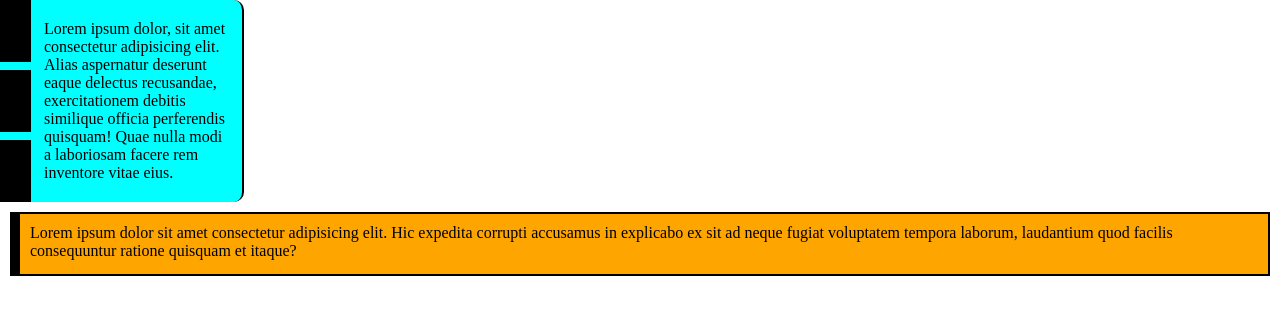
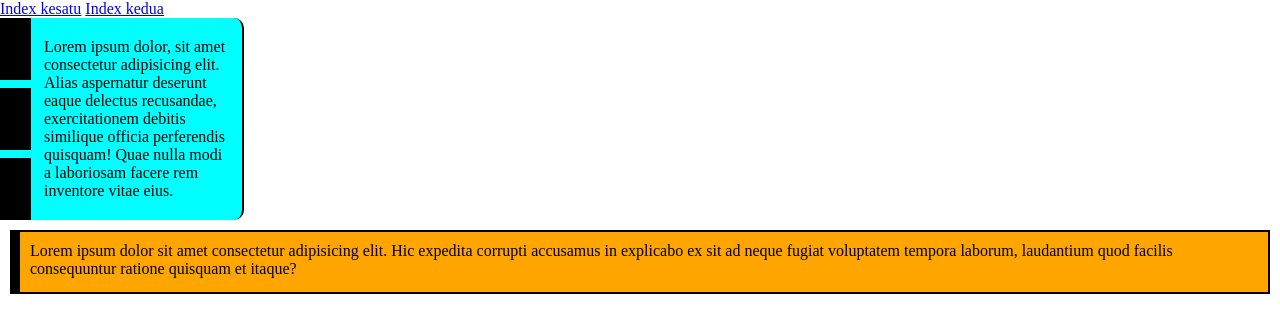
Before and after one commit to tiksmpn4depok/Tyo, a plain HTML site: page baru.html in a window 1280 px wide. Drawn offline with Linux system fonts and the light colour scheme.

Commit message:
Add files via upload

```diff
--- a/baru.html
+++ b/baru.html
@@ -38,6 +38,9 @@
     </style>
 </head>
 <body>
+    <a href="index.html">Index kesatu</a>
+	<a href="inlinecss.html">Index kedua</a>
+
     <div class="amba1">
         <p>
             Lorem ipsum dolor, sit amet consectetur adipisicing elit. Alias aspernatur deserunt eaque delectus recusandae, exercitationem debitis similique officia perferendis quisquam! Quae nulla modi a laboriosam facere rem inventore vitae eius.
```
Also changed, not shown: index.html (+2 -0 lines), inlinecss.html (+3 -0 lines).
